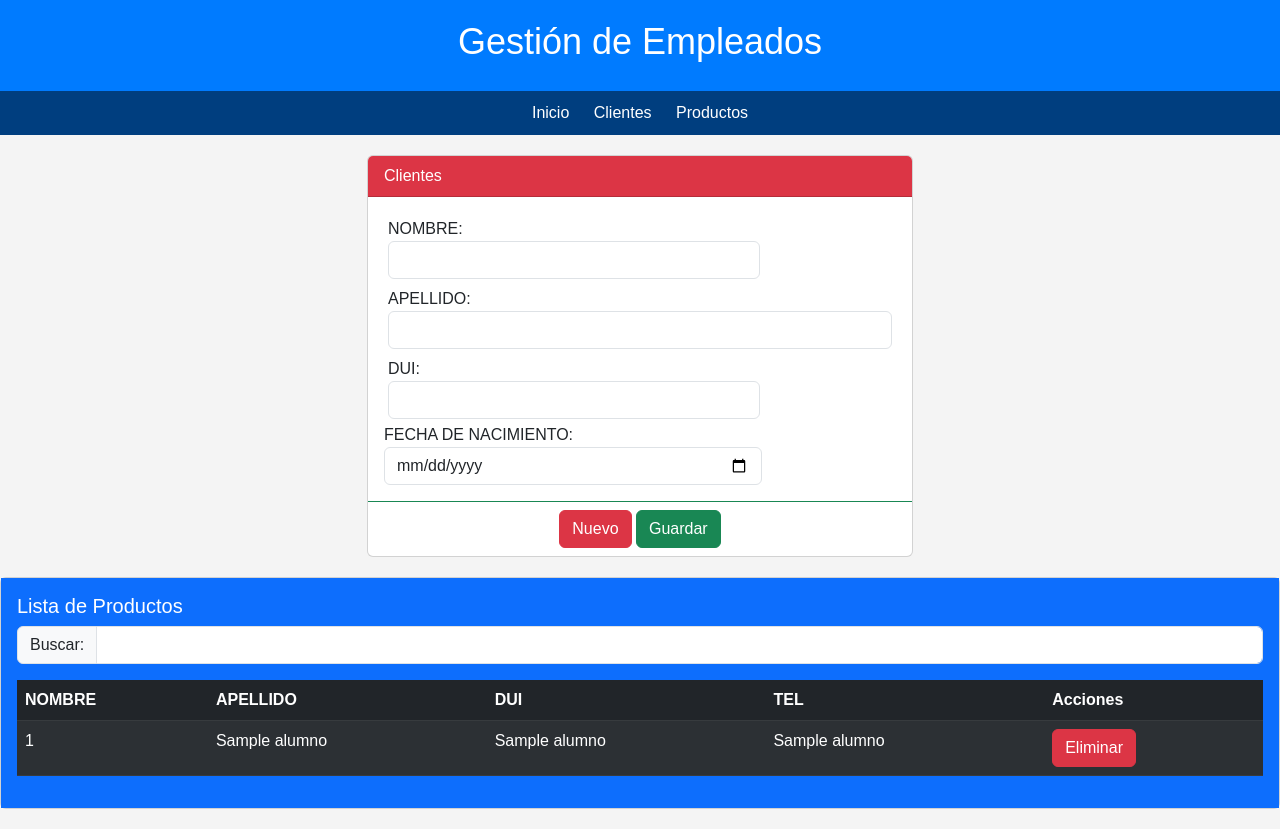
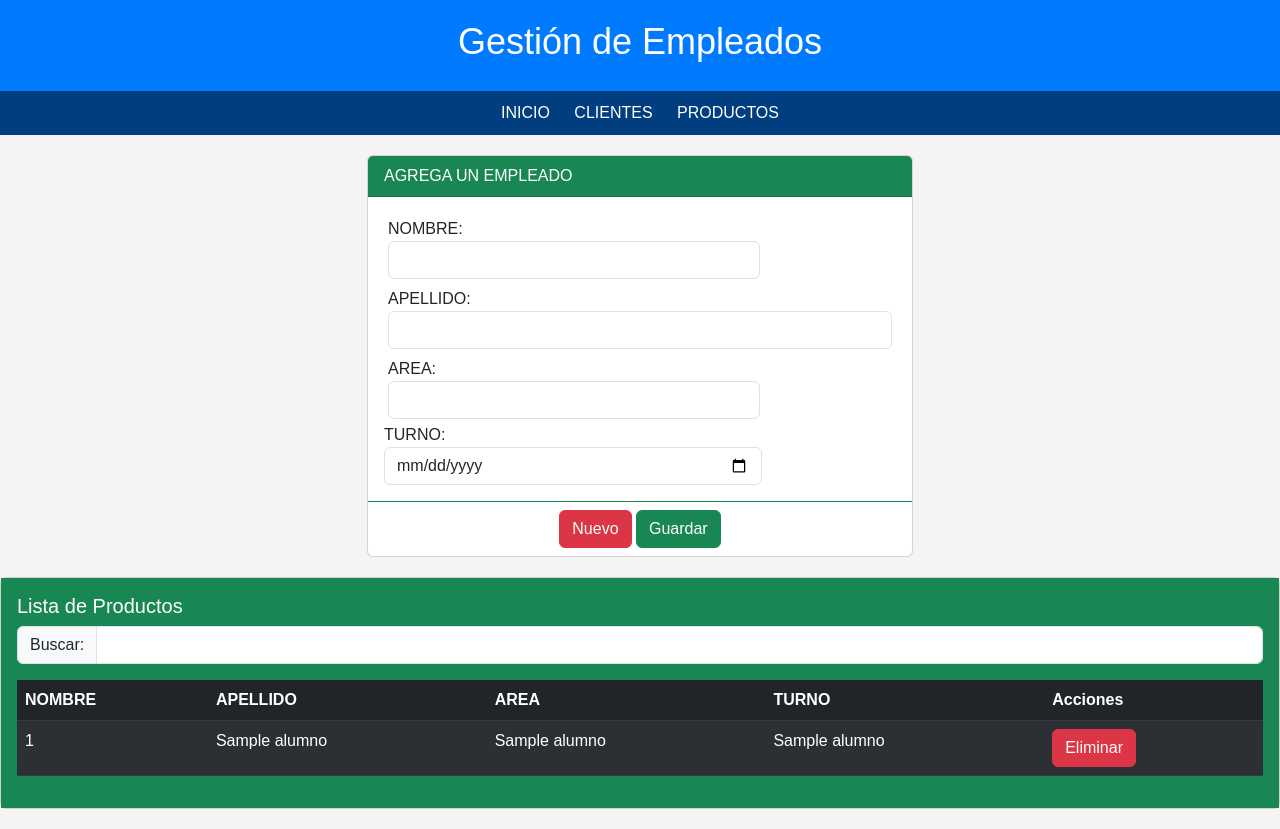
Before and after one commit to salvadoreandradep/Programacion_III, a Flask app: template templates/empleados.html in a window 1280 px wide. Run offline with Flask 3, Linux system fonts and the light colour scheme; the template is opened without the code that fills it: most values are stand-ins (such as "Sample title", 1, 10 or a date in 2020).

Commit message:
Navegacion

```diff
--- a/templates/empleados.html
+++ b/templates/empleados.html
@@ -58,9 +58,9 @@
         <h1> Gestión de Empleados </h1>
     </header>
     <nav>
-        <a href="register">Inicio</a>
-        <a href="clientes">Clientes</a>
-        <a href="productos">Productos</a>
+        <a href="register">INICIO</a>
+        <a href="clientes">CLIENTES</a>
+        <a href="productos">PRODUCTOS</a>
     </nav>
 
 
@@ -71,8 +71,8 @@
         <div class="row justify-content-center">
             <div class="col-md-6">
                 <div class="card">
-                    <div class="card-header bg-danger text-white">
-                        Clientes
+                    <div class="card-header bg-success text-white">
+                        AGREGA UN EMPLEADO
                     </div>
                     <div class="card-body">
                         <div class="row p-1">
@@ -88,13 +88,13 @@
                             </div>
                         </div>
                         <div class="row p-1">
-                            <div class="col-9">DUI:</div>
+                            <div class="col-9">AREA:</div>
                             <div class="col-9">
                                 <input required type="text" name="txtDireccionAlumnos" id="txtDireccionAlumnos" class="form-control">
                             </div>
                         </div>
                         <div class="row">
-                            <div class="col-9">FECHA DE NACIMIENTO:</div>
+                            <div class="col-9">TURNO:</div>
                             <div class="col-9">
                                 <input required type="date" name="txtTelefonoAlumnos" id="txtTelefonoAlumnos" class="form-control">
                             </div>
@@ -115,7 +115,7 @@
     </form>
 
     <div class="card">
-        <div class="card-body bg-primary ">
+        <div class="card-body bg-success ">
             <div class="row">
                 <div class="col">
                     <h5 class="card-title text-white">Lista de Productos</h5>
@@ -128,8 +128,8 @@
                             <tr>
                                 <th>NOMBRE</th>
                                 <th>APELLIDO</th>
-                                <th>DUI</th>
-                                <th>TEL</th>
+                                <th>AREA</th>
+                                <th>TURNO</th>
                                 <th>Acciones</th>
                             </tr>
                         </thead>
--- a/templates/inicio.html
+++ b/templates/inicio.html
@@ -159,9 +159,9 @@ table tbody tr:hover {
     </header>
 
     <nav>
-        <a href="clientes">Clientes</a>
-        <a href="productos">Productos</a>
-        <a href="empleados">Empleados</a>
+        <a href="clientes">CLIENTES</a>
+        <a href="productos">PRODUCTOS</a>
+        <a href="empleados">EMPLEADOS</a>
     </nav>
 
 
```
Also changed, not shown: templates/clientes.html (+5 -5 lines), templates/productos.html (+11 -10 lines).
